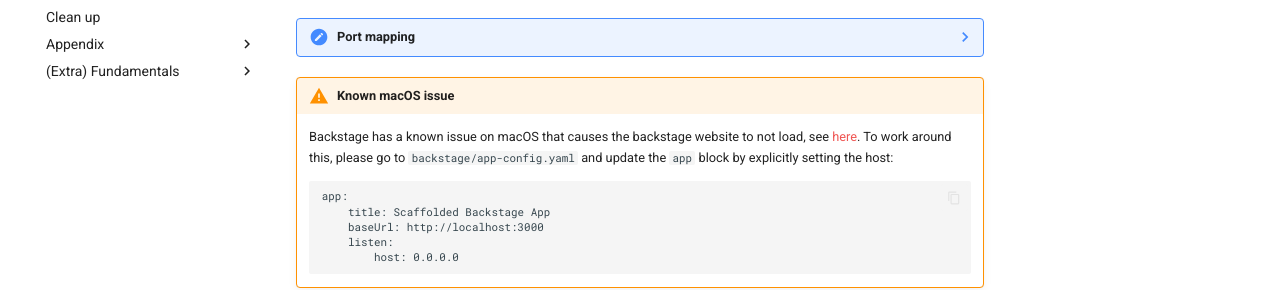
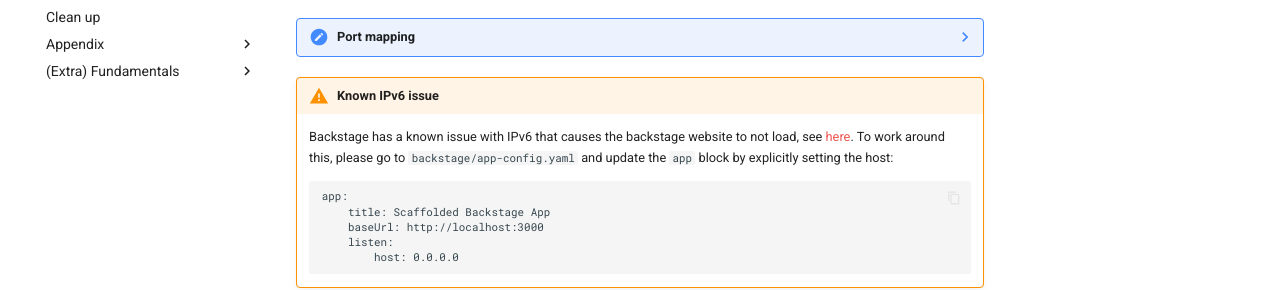
Before and after one commit to philips-labs/automation-workshop, an MkDocs documentation site: the page built from docs/getting-started.md, in a window 1280 px wide and 900 px high, scrolled down 1449 px. Shown: the part 172-462 px from the top of the window. Built offline with MkDocs 1.6.1 and Material for MkDocs 9.7.7, drawn with Linux system fonts in a browser that asks for light colours; comment, search, counter and statistics services are not loaded.

Commit message:
workshop learning: the IPv6 issue does not seem to be mac specific

````diff
--- a/docs/getting-started.md
+++ b/docs/getting-started.md
@@ -56,9 +56,10 @@ the Backstage app running, please check the following:
     and 7007. The codespace is mapping the ports to your local ports. Ensure
     you have no other processes running on those ports and both ports are mapped, you may have to manually add port 7007 in the vscode UI.
 
-!!! Warning "Known macOS issue"
+!!! Warning "Known IPv6 issue"
 
-    Backstage has a known issue on macOS that causes the backstage website to not load, see [here](https://github.com/backstage/backstage/issues/24888). To work around this, please go to `backstage/app-config.yaml` and update the `app` block by explicitly setting the host:
+    Backstage has a known issue with IPv6 that causes the backstage website to not load, see [here](https://github.com/backstage/backstage/issues/24888).
+    To work around this, please go to `backstage/app-config.yaml` and update the `app` block by explicitly setting the host:
     ```
     app:
         title: Scaffolded Backstage App
````
